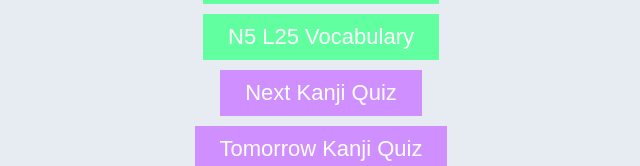
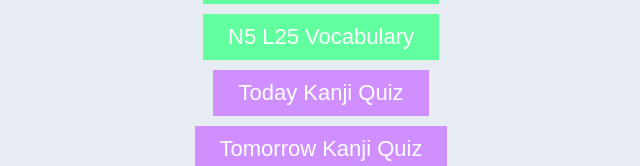
Before and after one commit to sameonseth/nihongo-reviewer, a Vue app: page / in a window 1280 px wide. Shown: the part 1031-1197 px from the top of the page, without its empty margins (319-959 px from the left). Built offline with nearby package versions, Linux system fonts and the light colour scheme.

Commit message:
changed button name

```diff
--- a/src/components/MenuVue.vue
+++ b/src/components/MenuVue.vue
@@ -121,7 +121,7 @@
       class="kanji-option"
       @click.prevent="setQuiz('UpcomingKQuiz')"
     >
-      Next Kanji Quiz
+      Today Kanji Quiz
     </button>
     <button
       type="button"
```
